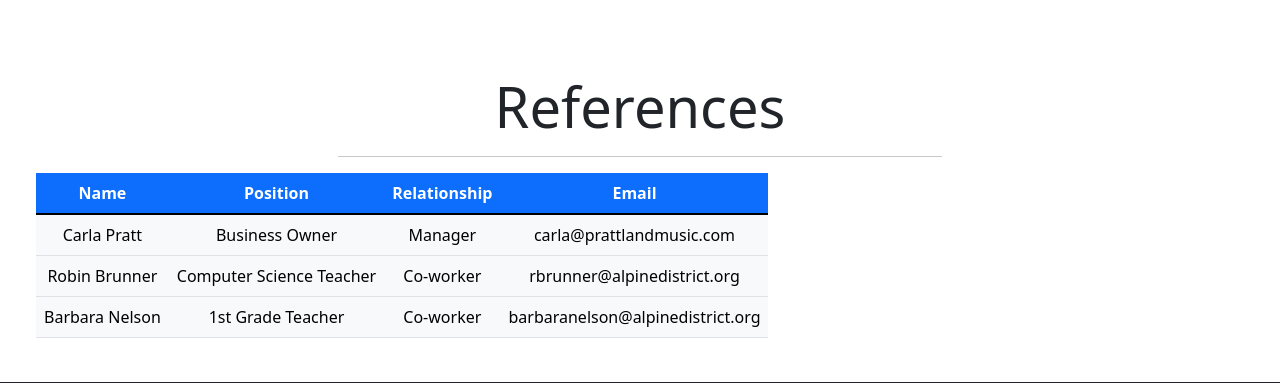
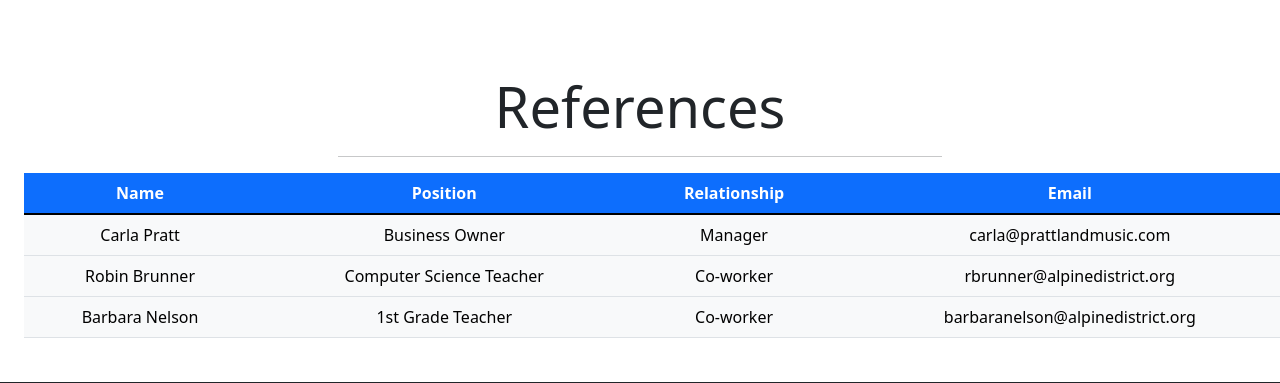
Before and after one commit to flyingfletch/Resume-Website, a PHP site: page / in a window 1280 px wide. Shown: the part 3203-3586 px from the top of the page. Run offline with PHP 8.4, Linux system fonts and the light colour scheme.

Commit message:
Make References Table scrollable and take up the whole screen

```diff
--- a/pages/css/landingpage.css
+++ b/pages/css/landingpage.css
@@ -9,10 +9,9 @@
 }
 
 #references {
-    width: 100%;
+    width: 100vw;
     text-align: center;
-    display: block;
-    overflow-x: scroll;
+    overflow-x: auto;
     white-space: nowrap;
 }
 
```
